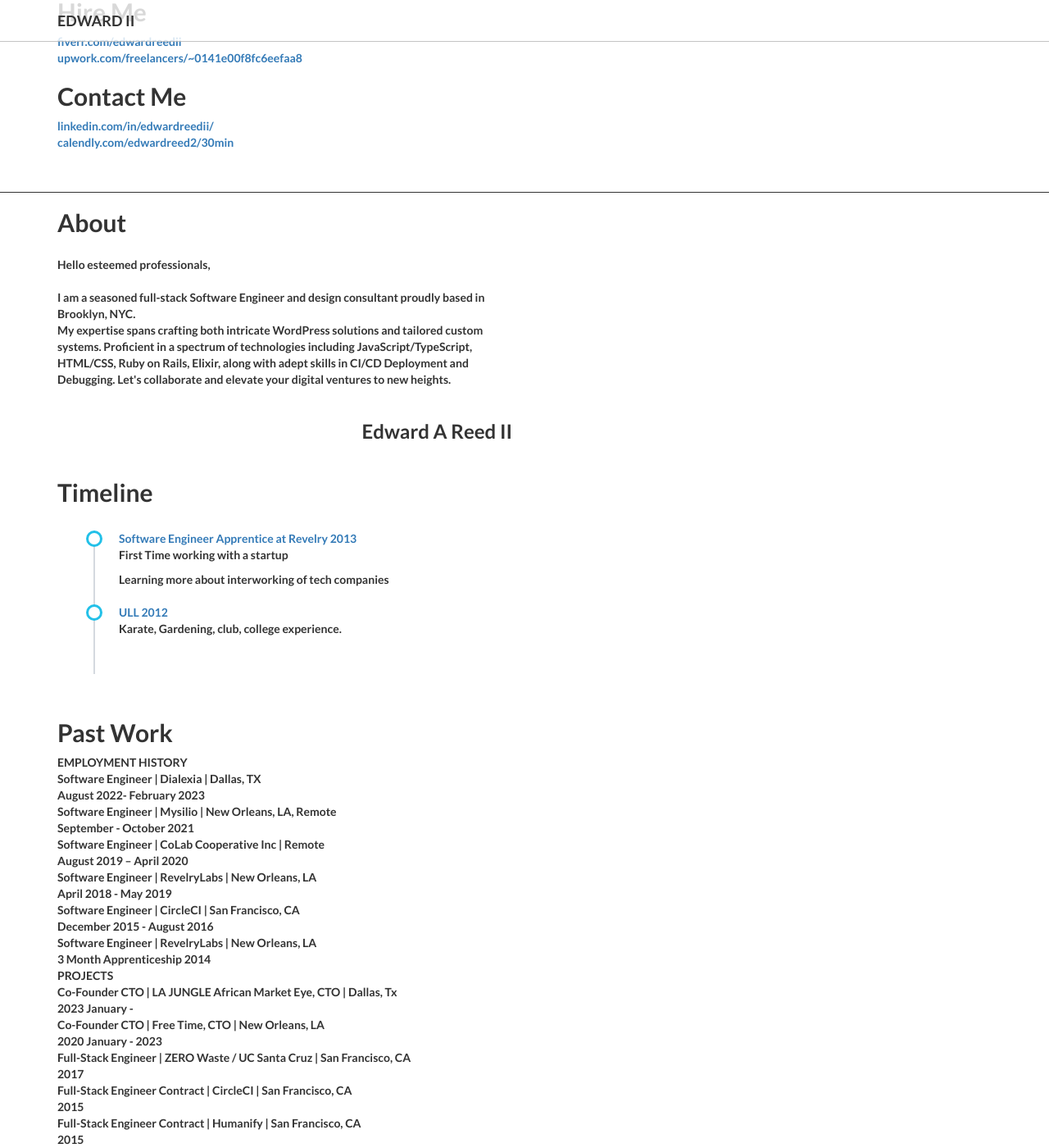
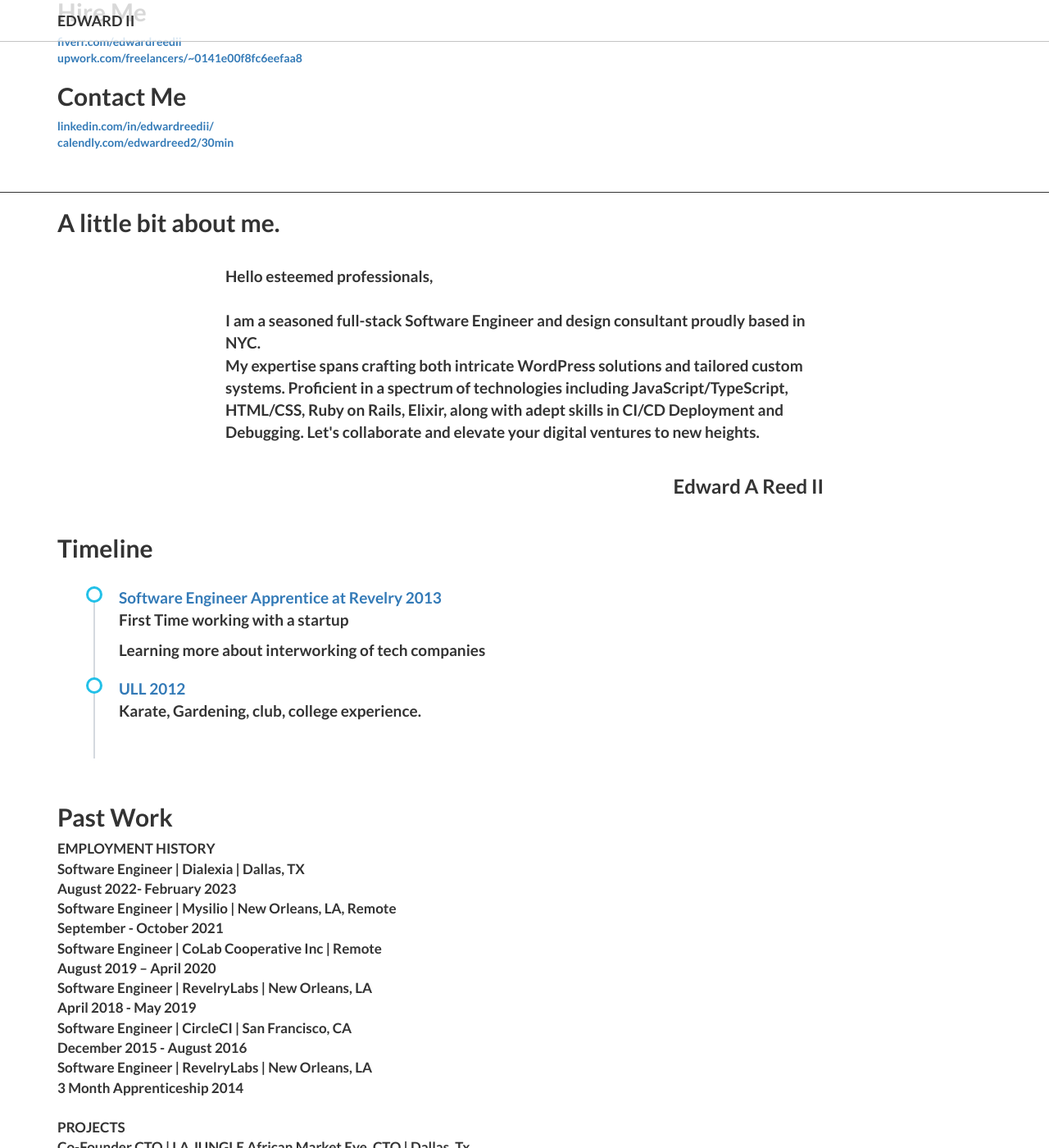
Before and after one commit to MRReedii/edward-reed, a Jekyll site: the page built from index.md, in a window 1280 px wide and 1400 px high, scrolled down 834 px. Shown: the whole window at 82% size. Built offline with Jekyll 4.4.1, drawn with Linux system fonts in a browser that asks for light colours.

Commit message:
Add Style Adjustments

```diff
--- a/_includes/about.html
+++ b/_includes/about.html
@@ -1,13 +1,15 @@
 <div class="about">
     <div class="container">
         <div class="row">
-            <div class="col-lg-6">
-                <h2>About</h2>
+            <div class="col-lg-12">
+                <h2>A little bit about me.</h2>
+                <div class="centered-content">
+                  <div class="content col-lg-8">
                     <p class="message">
                     Hello esteemed professionals,
                     </br>
                     </br>
-                I am a seasoned full-stack Software Engineer and design consultant proudly based in Brooklyn, NYC.
+                    I am a seasoned full-stack Software Engineer and design consultant proudly based in NYC.
                     </br>
                     My expertise spans crafting both intricate WordPress solutions and tailored custom systems. Proficient in a spectrum of technologies including JavaScript/TypeScript, HTML/CSS, Ruby on Rails, Elixir, along with adept skills in CI/CD Deployment and Debugging. Let's collaborate and elevate your digital ventures to new heights.
                     </p>
@@ -15,6 +17,8 @@
                   </div>
                 </div>
             </div>
+        </div>
+    </div>
     <!-- /.container -->
 </div>
 <!-- /.banner -->
--- a/_includes/past_work.html
+++ b/_includes/past_work.html
@@ -17,6 +17,7 @@
                 December 2015 - August 2016<br>
                 Software Engineer | RevelryLabs | New Orleans, LA<br>
                 3 Month Apprenticeship 2014<br>
+                <br>
                 PROJECTS<br>
                 Co-Founder CTO | LA JUNGLE African Market Eye, CTO | Dallas, Tx<br>
                 2023 January - <br>
--- a/assets/css/main.css
+++ b/assets/css/main.css
@@ -79,9 +79,18 @@ nav.navbar.navbar-default.bottom-f.navbar-fixed-top.topnav {
     border-bottom: 1px solid rgba(0,0,0,0.2);
 }
 
+.centered-content {
+  display: flex;
+  justify-content: center;
+  align-items: center;
+}
+
 .intro-message > h3 {
     /** text-shadow: 2px 2px 3px rgba(0,0,0,0.6); **/
 }
+.timeline, .about .content, .message, .about {
+}
+
 .current-works {
   border-top: 1px solid;
   margin-top: 75px;
@@ -95,6 +104,7 @@ nav.navbar.navbar-default.bottom-f.navbar-fixed-top.topnav {
 .about .message {
   margin-top: 25px;
   padding-bottom: 15px;
+  font-size: 19px;
 }
 
 .about .signature {
@@ -124,6 +134,7 @@ ul.timeline:before {
 ul.timeline > li {
   margin: 20px 0;
   padding-left: 20px;
+  font-size: 19px;
 }
 ul.timeline > li:before {
   content: ' ';
@@ -136,6 +147,10 @@ ul.timeline > li:before {
   width: 20px;
   height: 20px;
   z-index: 400;
+}
+
+.past-work p {
+  font-size: 17px;
 }
 
 @media(max-width:767px) {
```
Lines whose indentation alone changed are shown as unchanged.
